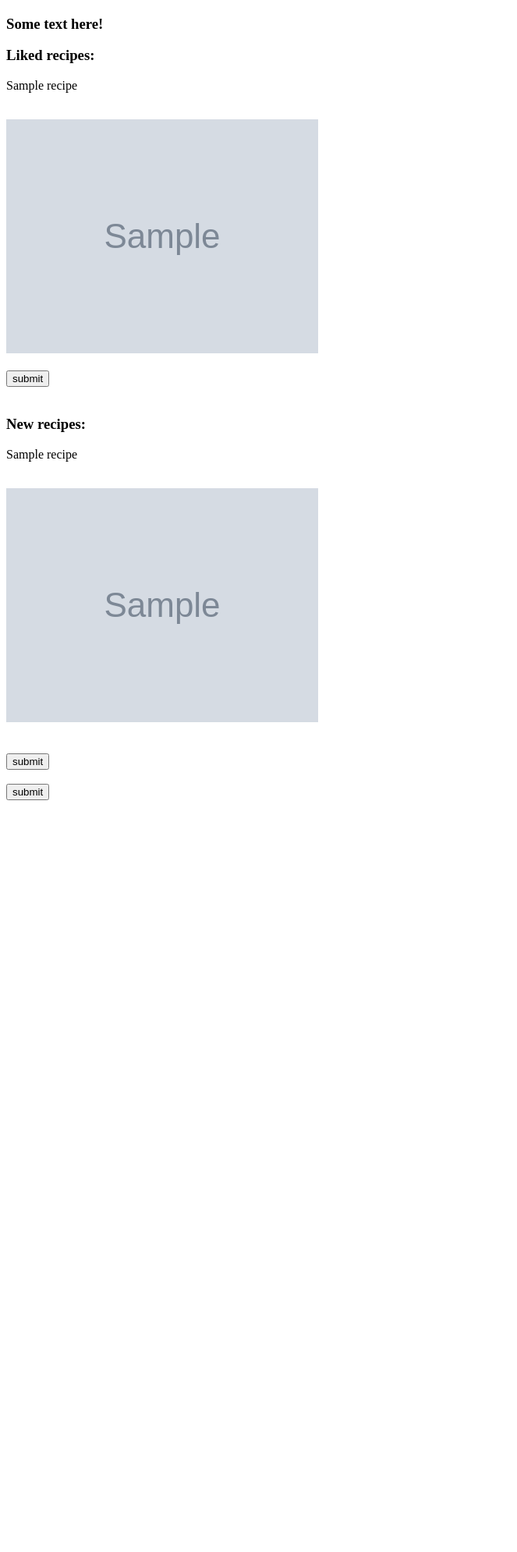
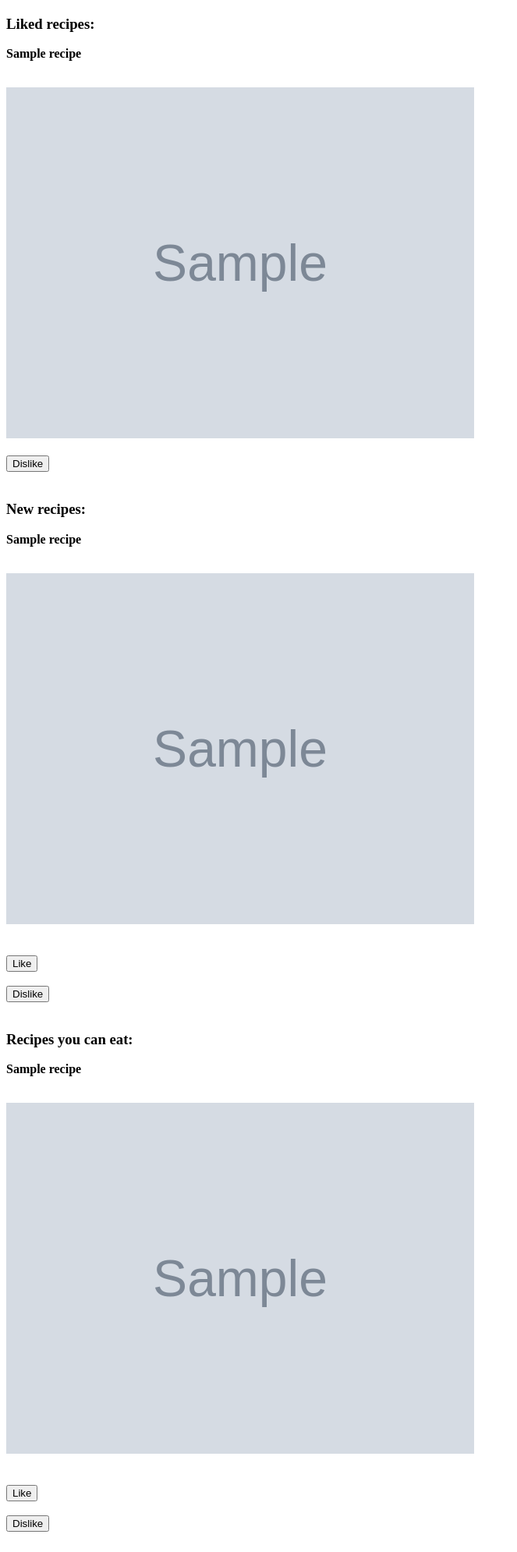
Before and after one commit to alex-lindenbaum/w4111-proj1, a Python web app: template templates/recipes.html in a window 1280 px wide. Shown: the part 150-2140 px from the top of the page at 78% size, without its empty margins (0-663 px from the left). Before the commit the page ends 1176 px from the top, so only its background shows below. Run offline with Jinja, Linux system fonts and the light colour scheme; the template is opened without the code that fills it: most values are stand-ins (such as "Sample title", 1, 10 or a date in 2020); grey boxes marked "Sample" are stand-in pictures.

```diff
--- a/templates/recipes.html
+++ b/templates/recipes.html
@@ -5,19 +5,17 @@
 {% endblock %}
 
 {% block content %}
-    <h3>Some text here!</h3>
-
     <h3>Liked recipes:</h3>
     {% for recipe in liked_recipes %}
         <div>
-            <p>{{recipe['recipe_name']}}</p><br>
+            <b><p>{{recipe['recipe_name']}}</p></b><br>
 
-            <img src="{{recipe['photo_url']}}" alt="{{recipe['recipe_name']}}"><br>
+            <img src="{{recipe['photo_url']}}" alt="{{recipe['recipe_name']}}" width="600"><br>
 
             <a href="{{recipe['url']}}"></a><br>
 
             <form action="/recipes/dislike/{{recipe['recipe_name']}}" method="post">
-                <input type="submit" value="submit" name="Dislike">
+                <input type="submit" value="Dislike" name="dislike">
             </form><br>
         </div>
     {% endfor %}
@@ -25,17 +23,35 @@
     <h3>New recipes:</h3>
     {% for recipe in other_recipes %}
         <div>
-            <p>{{recipe['recipe_name']}}</p><br>
+            <b><p>{{recipe['recipe_name']}}</p></b><br>
 
-            <img src="{{recipe['photo_url']}}" alt="{{recipe['recipe_name']}}"><br>
+            <img src="{{recipe['photo_url']}}" alt="{{recipe['recipe_name']}}" width="600"><br>
 
             <a href="{{recipe['url']}}"></a><br><br>
 
             <form action="/recipes/like/{{recipe['recipe_name']}}" method="post">
-                <input type="submit" value="submit" name="Like">
+                <input type="submit" value="Like" name="like">
             </form><br>
             <form action="/recipes/dislike/{{recipe['recipe_name']}}" method="post">
-                <input type="submit" value="submit" name="Dislike">
+                <input type="submit" value="Dislike" name="dislike">
+            </form><br>
+        </div>
+    {% endfor %}
+
+    <h3>Recipes you can eat:</h3>
+    {% for recipe in diet_recipes %}
+        <div>
+            <b><p>{{recipe['recipe_name']}}</p></b><br>
+
+            <img src="{{recipe['photo_url']}}" alt="{{recipe['recipe_name']}}" width="600"><br>
+
+            <a href="{{recipe['url']}}"></a><br><br>
+
+            <form action="/recipes/like/{{recipe['recipe_name']}}" method="post">
+                <input type="submit" value="Like" name="like">
+            </form><br>
+            <form action="/recipes/dislike/{{recipe['recipe_name']}}" method="post">
+                <input type="submit" value="Dislike" name="dislike">
             </form><br>
         </div>
     {% endfor %}
```
Also changed, not shown: server.py (+40 -11 lines).
